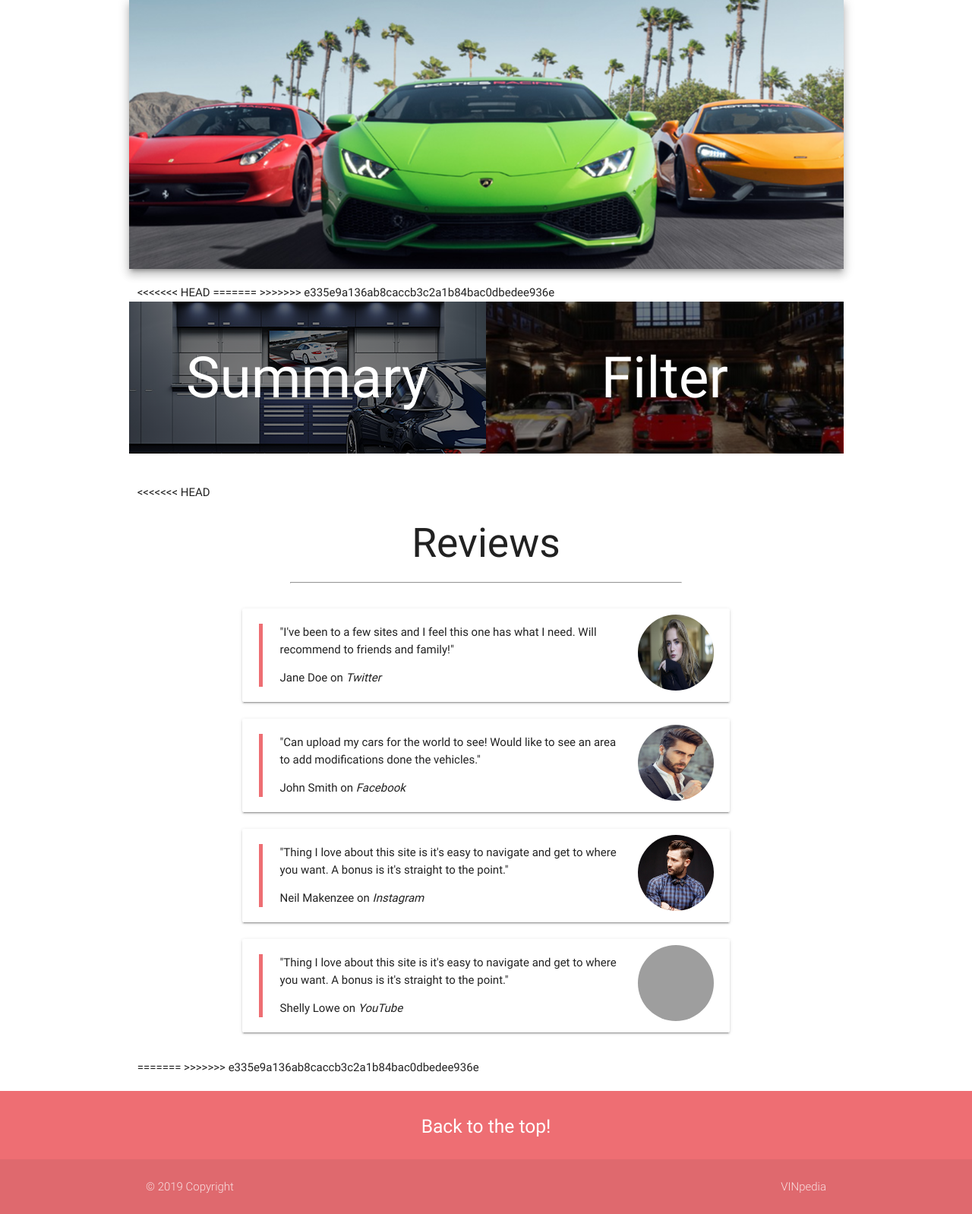
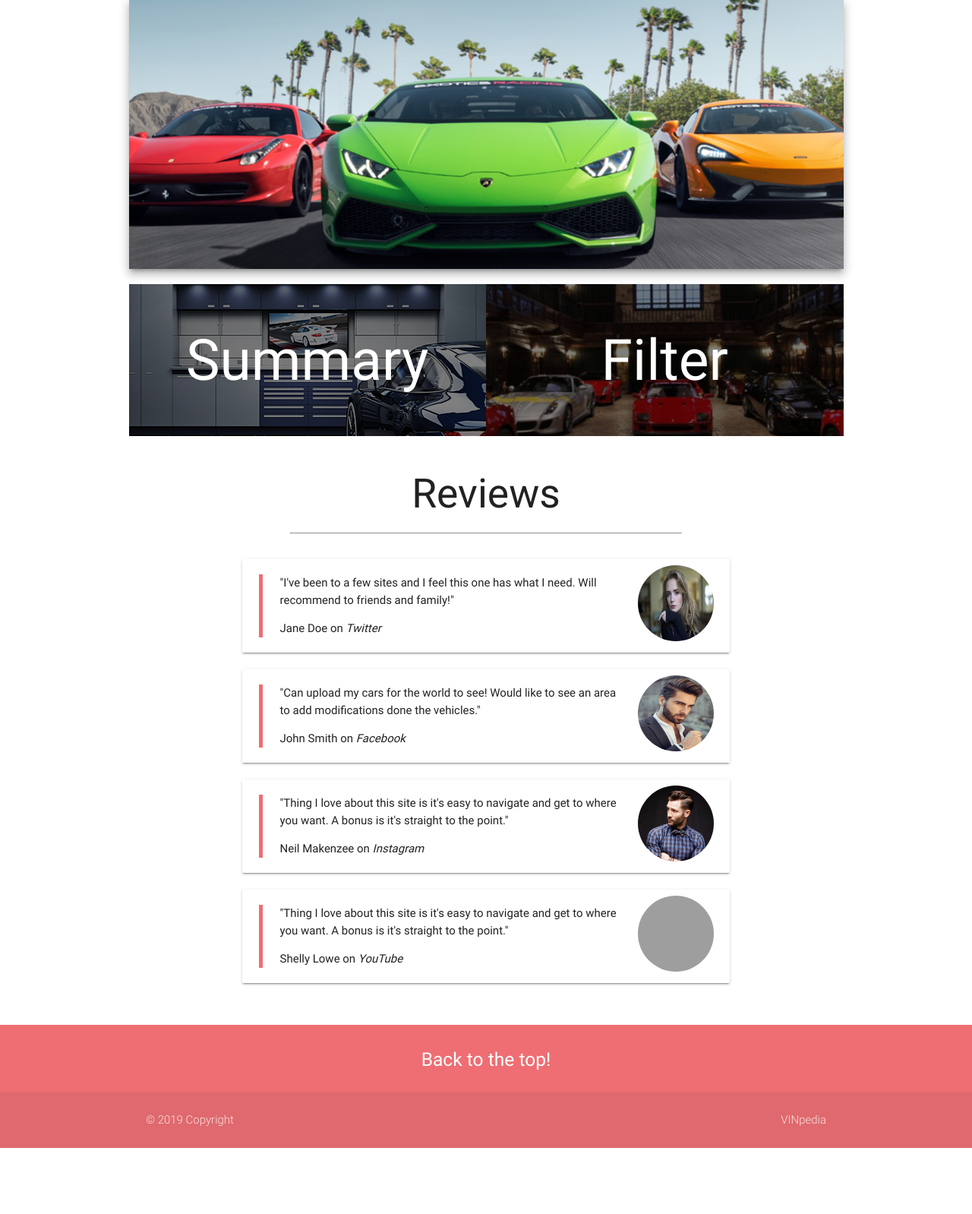
Before and after one commit to 99ron/fourth-milestone-carpedia, a Flask app: page /home in a window 1280 px wide. Shown: the part 378-1976 px from the top of the page at 76% size. After the commit the page ends 1889 px from the top, so only its background shows below. Run offline with Flask 2, Linux system fonts and the light colour scheme; the visitor is signed in with stand-in values (Sample User, id 1); parts of the project's set-up code (start-up, migrations or seed data) failed here and were passed over; some libraries are stand-ins or nearby versions; grey boxes are pictures that could not be loaded.

Commit message:
Fix messy merge home.html

```diff
--- a/templates/home.html
+++ b/templates/home.html
@@ -20,13 +20,6 @@
         <div class="col s12 homepage-image z-depth-4"></div>
     </div>
 
-<<<<<<< HEAD
-
-
-
-
-=======
->>>>>>> e335e9a136ab8caccb3c2a1b84bac0dbedee936e
     <div class="row">
 
         <a href="/summary">
@@ -37,7 +30,6 @@
             <div class="col l6 m12 filter-image overlay-text hoverable">Filter</div>
         </a>
     </div>
-<<<<<<< HEAD
 
     <h2 class="center-align">Reviews</h2>
 
@@ -103,10 +95,6 @@
             </div>
 
     </div>
-=======
-
-
->>>>>>> e335e9a136ab8caccb3c2a1b84bac0dbedee936e
 
 </div>
 {% endblock %}
```
